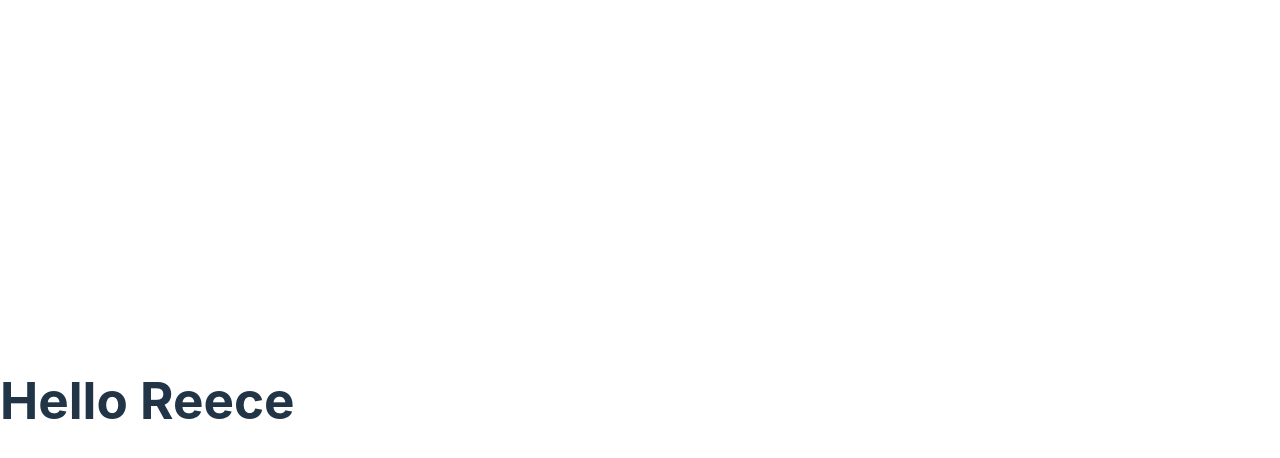
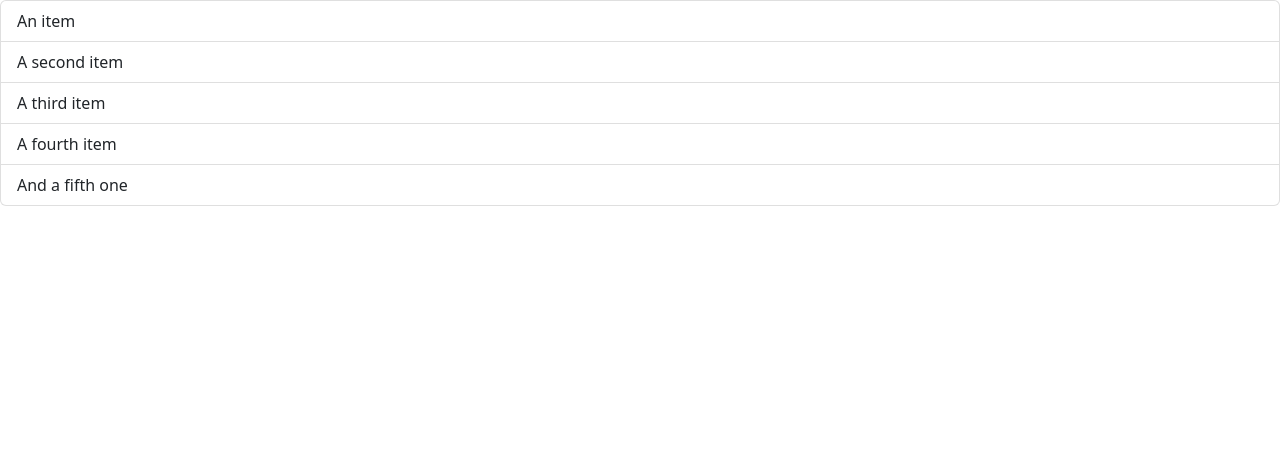
Before and after one commit to reecelee/front-end-2, a React (Vite) app in the folder react-app/: page / in a window 1280 px wide. Shown: the top 458 px of the page. Built offline with nearby package versions, Linux system fonts and the light colour scheme.

Commit message:
Add item list component

```diff
--- /dev/null
+++ b/package.json
@@ -0,0 +1,5 @@
+{
+  "dependencies": {
+    "bootstrap": "^5.2.3"
+  }
+}
--- a/react-app/src/App.tsx
+++ b/react-app/src/App.tsx
@@ -1,7 +1,7 @@
-import Message from "./Message"
+import ListGroup from "./components/ListGroup"
 
 function App() {
-  return <div><Message></Message></div>
+  return <div><ListGroup></ListGroup></div>
 }
 
 export default App
--- /dev/null
+++ b/react-app/src/components/ListGroup.tsx
@@ -0,0 +1,11 @@
+function ListGroup() {
+    return <ul className="list-group">
+  <li className="list-group-item">An item</li>
+  <li className="list-group-item">A second item</li>
+  <li className="list-group-item">A third item</li>
+  <li className="list-group-item">A fourth item</li>
+  <li className="list-group-item">And a fifth one</li>
+</ul>;
+}
+
+export default ListGroup;
--- a/react-app/src/main.tsx
+++ b/react-app/src/main.tsx
@@ -1,7 +1,7 @@
 import React from 'react'
 import ReactDOM from 'react-dom/client'
 import App from './App'
-import './index.css'
+import 'bootstrap/dist/css/bootstrap.css'
 
 ReactDOM.createRoot(document.getElementById('root') as HTMLElement).render(
   <React.StrictMode>
```
Also changed, not shown: 1 other file (tests, documents, lock files or other folders).
